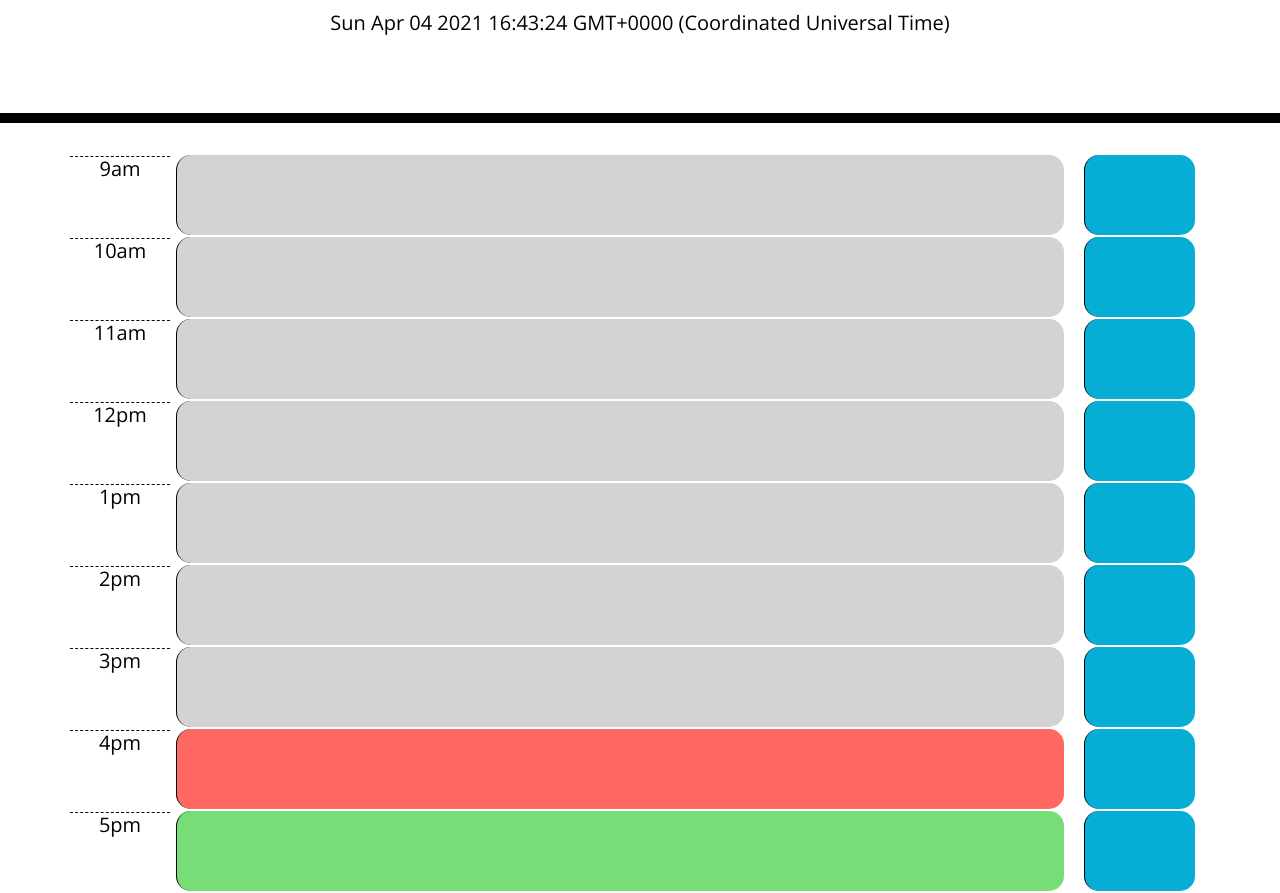
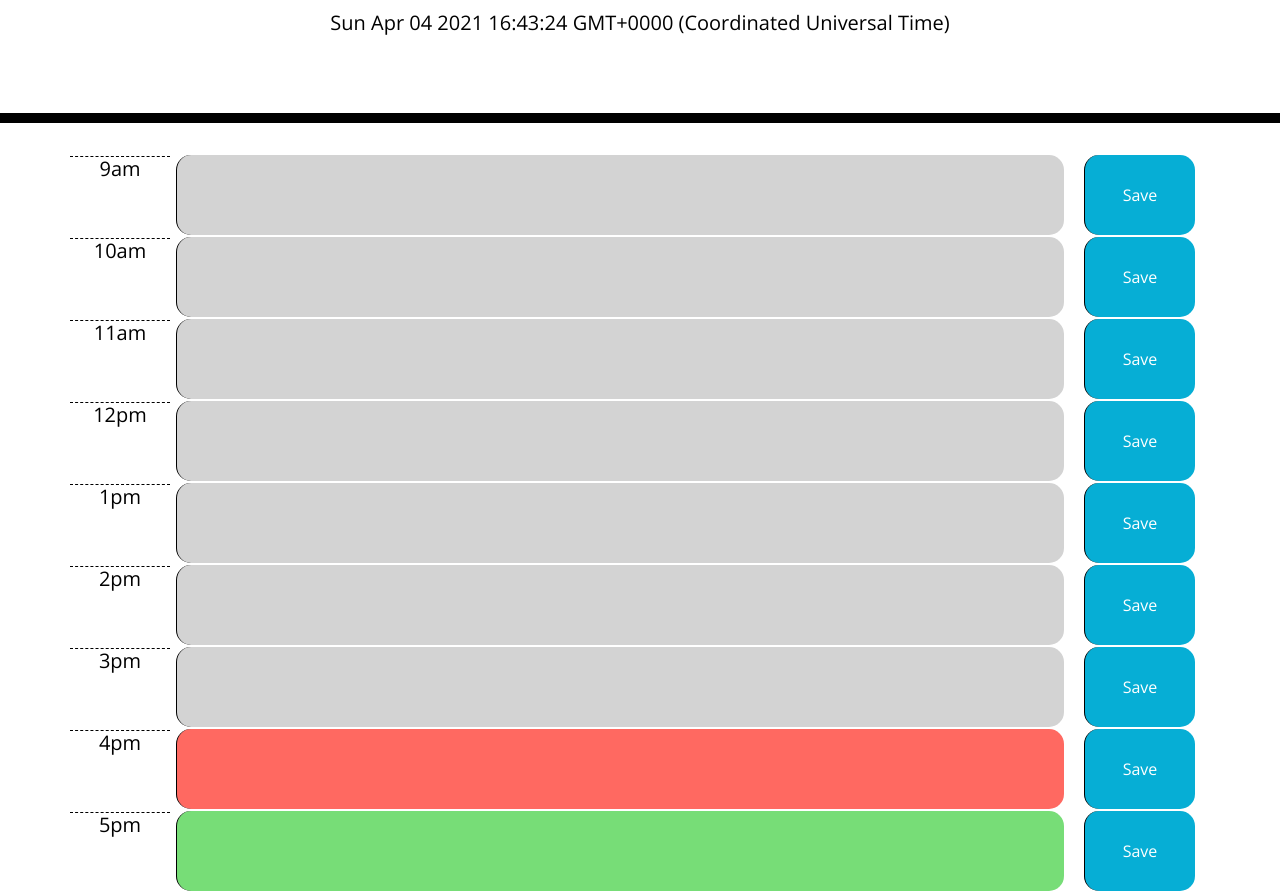
Before and after one commit to Jmuel9999/challenge5-workdayscheduler, a plain HTML site: page index.html in a window 1280 px wide. Shown: the part 181-1074 px from the top of the page. Drawn offline with nearby package versions, Linux system fonts and the light colour scheme.

Commit message:
working on saving to local storage

```diff
--- a/assets/css/style.css
+++ b/assets/css/style.css
@@ -64,7 +64,16 @@ body {
   color: white;
 }
 
+.saveBtn:before {
+  content: "Save";
+  /* text-decoration: none; */
+}
+
 .saveBtn {
+  display: flex;
+  flex-wrap: wrap;
+  justify-content: space-around;
+  align-content: center;
   border-left: 1px solid black;
   border-top-right-radius: 15px;
   border-bottom-right-radius: 15px;
@@ -76,6 +85,7 @@ body {
 .saveBtn i:hover {
   font-size: 20px;
   transition: all 0.3s ease-in-out;
+  /* text-decoration: none; */
 }
 
 .container {
--- a/assets/js/script.js
+++ b/assets/js/script.js
@@ -1,5 +1,6 @@
 
 //document.getElementById("text-area-09").addEventListener("click", addEvent());
+
 
 //current date and time
 const timeDisplay = function() {
@@ -46,6 +47,21 @@ const displayTimeBlocks = function () {
 
 };
 
+
+
+const saveData = function(event) {
+    const saveButton = document.getElementById("#saveBtn");
+    //when saveButton is clicked..
+    saveButton.addEventListener("click", function() {})
+    console.log("works");
+};
+
+const eventSubmitHandler = function(event) {
+    //stops browser from refreshing
+    event.preventDefault();
+    console.log(event);
+};
+
 // const addEvent = function() {
 //     const eventBox = document.getElementById("#textarea-09");
 //     const newDiv = document.createElement("div");
@@ -59,6 +75,20 @@ timeDisplay();
 displayTimeBlocks();
 
 
+
+
+
+
+
+
+
+
+
+
+
+
+
+
 // Pseudo code for challenge 5
 //      1 When user lands, the page loads
 //      2 Add the curernt date and time for the user
@@ -69,7 +99,7 @@ displayTimeBlocks();
 //      6 Indicate if the block is in past, present, or future
 //      7 Add button for user to click on add an event
 //      8 When event is clicked, should be able to edit the timeblock
-//    9 Create "save" button
+//      9 Create "save" button
 //    10 When save button clicked, save event to local storage
 //    11 Retrieved data from local storage
 //    12 Updated to the DOM
--- a/index.html
+++ b/index.html
@@ -34,55 +34,55 @@
         <h5 class="hour">9am</h5>
       </div>
       <textarea id="textarea-09" class="textarea description time-block bottompadding" ></textarea>
-      <a href="" id="savebtn" class="saveBtn saveBtn: i:hover time-block bottompadding"></a>
+      <a href="" id="savebtn" class="saveBtn saveBtn: i:hover time-block bottompadding" style="text-decoration: none;"></a>
 
       <div id="10" class="time-block row bottompadding">
         <h5 class="hour">10am</h5>
       </div>
       <textarea id="textarea-10" class="textarea description time-block bottompadding"></textarea>
-      <a href="" id="savebtn" class="saveBtn saveBtn: i:hover time-block bottompadding"></a>
+      <a href="" id="savebtn" class="saveBtn saveBtn: i:hover time-block bottompadding" style="text-decoration: none;"></a>
 
       <div id="11" class="time-block row bottompadding">
         <h5 class="hour">11am</h5>
       </div>
       <textarea id="textarea-11" class="textarea description time-block bottompadding"></textarea>
-      <a href="" id="savebtn" class="saveBtn saveBtn: i:hover time-block bottompadding"></a>
+      <a href="" id="savebtn" class="saveBtn saveBtn: i:hover time-block bottompadding" style="text-decoration: none;"></a>
 
       <div id="12" class="time-block row bottompadding">
         <h5 class="hour">12pm</h5>
       </div>
       <textarea id="textarea-12" class="textarea description time-block bottompadding"></textarea>
-      <a href="" id="savebtn" class="saveBtn saveBtn: i:hover time-block bottompadding"></a>
+      <a href="" id="savebtn" class="saveBtn saveBtn: i:hover time-block bottompadding" style="text-decoration: none;"></a>
 
       <div id="13" class="time-block row bottompadding">
         <h5 class="hour">1pm</h5>
       </div>
       <textarea id="textarea-13" class="textarea description time-block bottompadding"></textarea>
-      <a href="" id="savebtn" class="saveBtn saveBtn: i:hover time-block bottompadding"></a>
+      <a href="" id="savebtn" class="saveBtn saveBtn: i:hover time-block bottompadding" style="text-decoration: none;"></a>
 
       <div id="14" class="time-block row bottompadding">
         <h5 class="hour">2pm</h5>
       </div>
       <textarea id="textarea-14" class="textarea description time-block bottompadding"></textarea>
-      <a href="" id="savebtn" class="saveBtn saveBtn: i:hover time-block bottompadding"></a>
+      <a href="" id="savebtn" class="saveBtn saveBtn: i:hover time-block bottompadding" style="text-decoration: none;"></a>
 
       <div id="15" class="time-block row bottompadding">
         <h5 class="hour">3pm</h5>
       </div>
       <textarea id="textarea-15" class="textarea description time-block bottompadding"></textarea>
-      <a href="" id="savebtn" class="saveBtn saveBtn: i:hover time-block bottompadding"></a>
+      <a href="" id="savebtn" class="saveBtn saveBtn: i:hover time-block bottompadding" style="text-decoration: none;"></a>
 
       <div id="16" class="time-block row bottompadding">
         <h5 class="hour">4pm</h5>
       </div>
       <textarea id="textarea-16" class="textarea description time-block bottompadding"></textarea>
-      <a href="" id="savebtn" class="saveBtn saveBtn: i:hover time-block bottompadding"></a>
+      <a href="" id="savebtn" class="saveBtn saveBtn: i:hover time-block bottompadding" style="text-decoration: none;"></a>
 
       <div id="17" class="time-block row bottompadding">
         <h5 class="hour">5pm</h5>
       </div>
       <textarea id="textarea-17" class="textarea description time-block bottompadding"></textarea>
-      <a href="" id="savebtn" class="saveBtn saveBtn: i:hover time-block bottompadding"></a>
+      <a href="" id="savebtn" class="saveBtn saveBtn: i:hover time-block bottompadding" style="text-decoration: none;"></a>
 
 
     <script src="https://code.jquery.com/jquery-3.4.1.min.js"></script>
```
